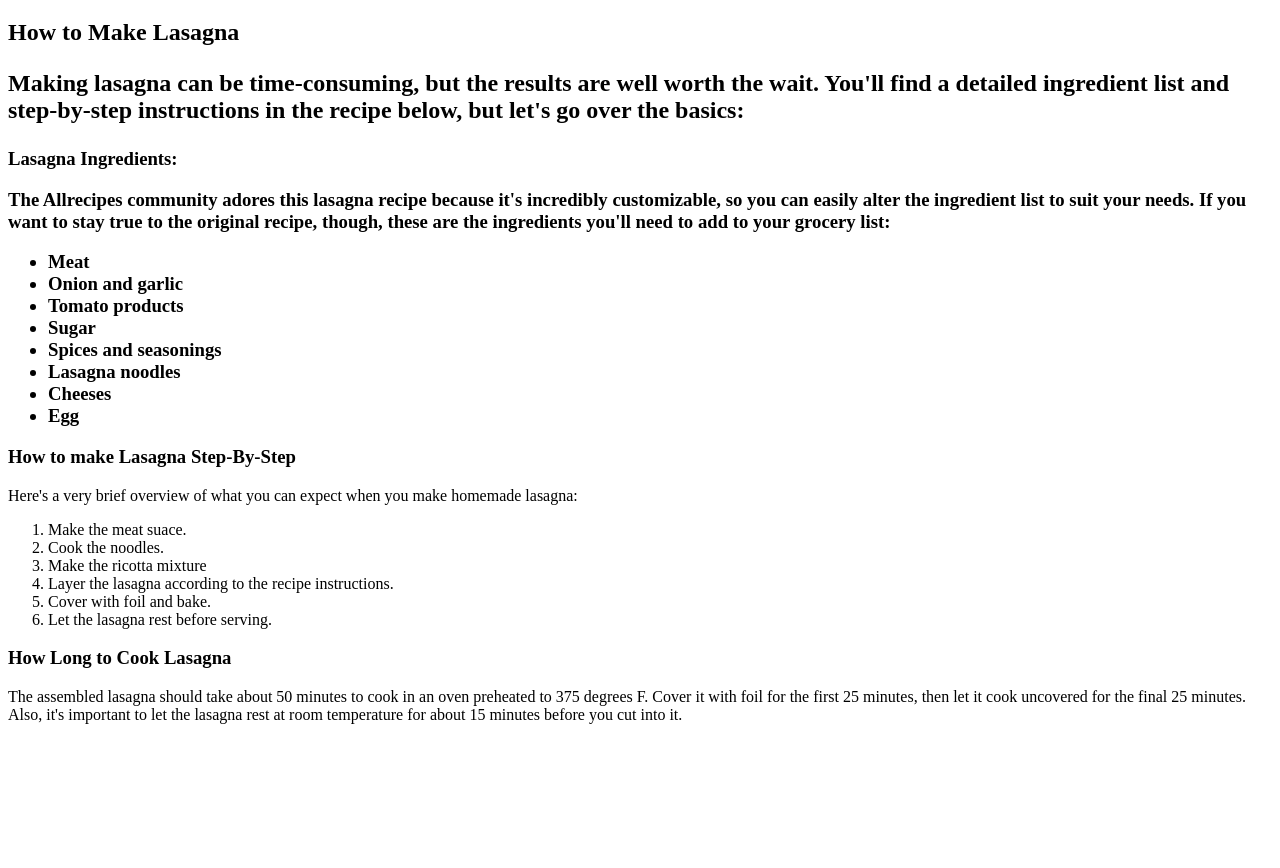
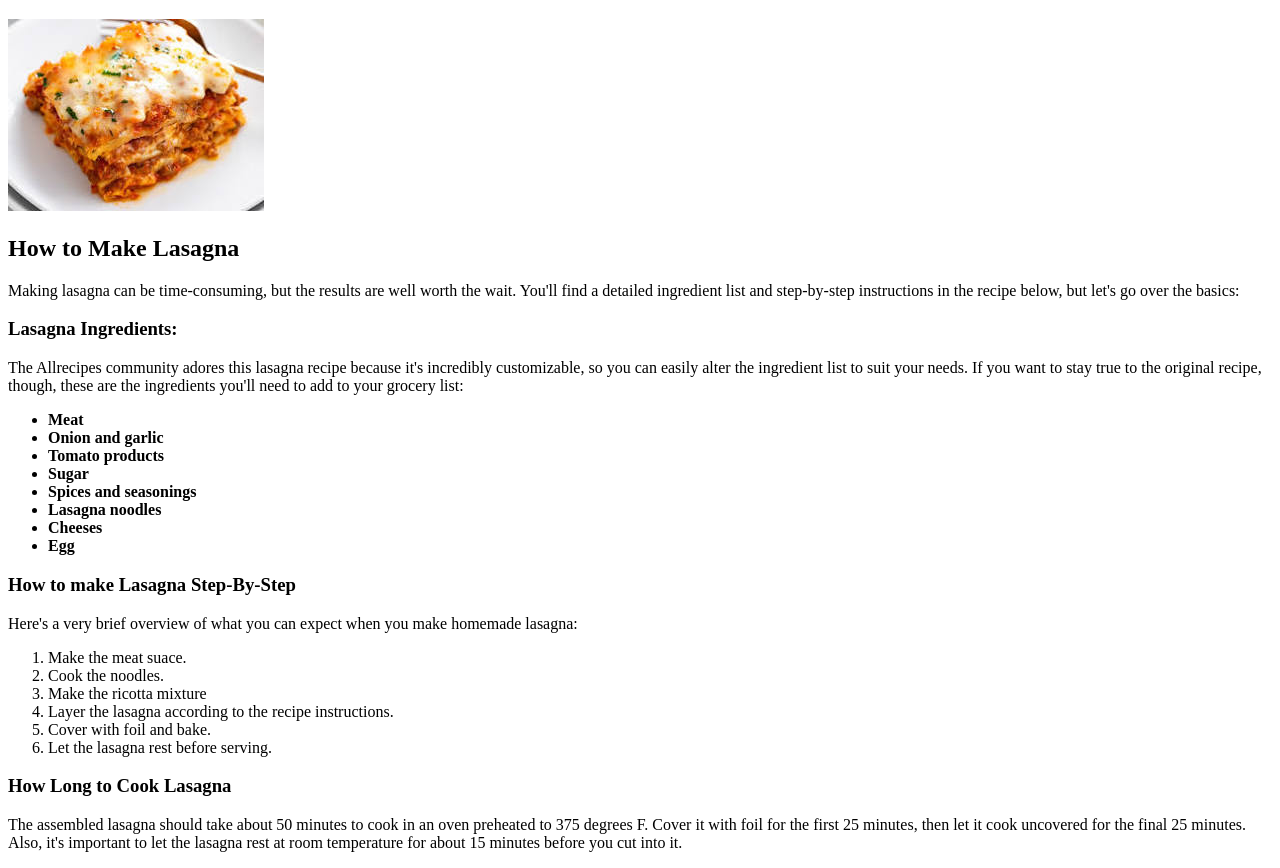
Before and after one commit to Utilitech/odin-recipes, a plain HTML site: page recipes/lasagna.html in a window 1280 px wide. Shown: the part 61-929 px from the top of the page. Before the commit the page ends 801 px from the top, so only its background shows below. Drawn offline with Linux system fonts and the light colour scheme.

Commit message:
Add lasagna recipe

```diff
--- a/recipes/lasagna.html
+++ b/recipes/lasagna.html
@@ -7,13 +7,14 @@
 <body>
 
 <h1>World's Best Lasagna</h1>
+    <img src="../images/lasagna.jpeg" alt="slice of lasagna">
 
-<h2>How to Make Lasagna<h2>
+<h2>How to Make Lasagna</h2>
 
   <p>Making lasagna can be time-consuming, but the results are well worth the wait.
    You'll find a detailed ingredient list and step-by-step instructions in the recipe
    below, but let's go over the basics:</p>
-<h3>Lasagna Ingredients:<h3>
+<h3>Lasagna Ingredients:</h3>
 
   <p>The Allrecipes community adores this lasagna recipe because it's incredibly
    customizable, so you can easily alter the ingredient list to suit your needs.
```
Also changed, not shown: index.html (+1 -0 lines), images/lasagna.jpeg (added).
